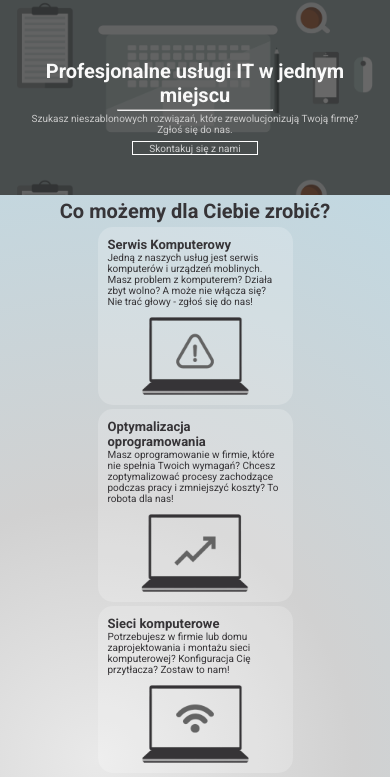
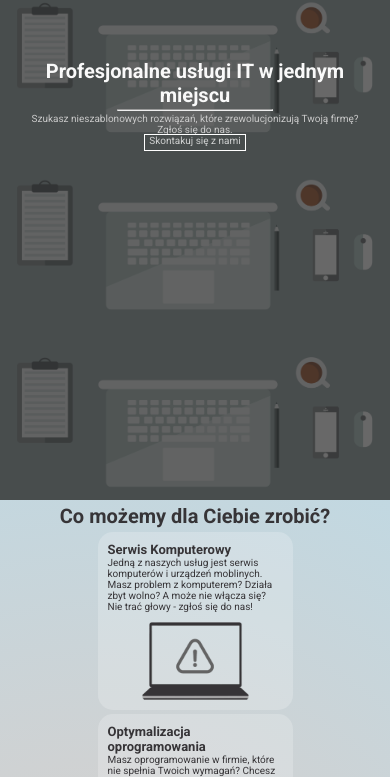
Before and after one commit to RadoslawBryla/redaxstudio_pl, a PHP site: page / in a window 390 px wide. Shown: the part 64-841 px from the top of the page. Run offline with PHP 8.4, Linux system fonts and the light colour scheme.

Commit message:
Add display:flex to lineContact

```diff
--- a/css/header.css
+++ b/css/header.css
@@ -81,8 +81,7 @@
 
 
 #header2 {
-	height: 50vw;
-
+	height: 500px;
 }
 
 #headerH1 {
@@ -92,10 +91,12 @@
 }
 
 #lineContact {
-	height: 50vw;
+	height: 500px;
 	background-color: rgba(40, 40, 40, 0.7);
 	padding-top:15vw;
 	text-align:center;
+	display: flex;
+	flex-direction: column;
 }
 
 #lineContact > h1 {
@@ -122,60 +123,13 @@
 }
 
 #lineContact > div {
-	margin-top: 2vw;
-	margin-left: 44vw;
-	margin-right: 44vw;
-	margin-bottom: 2vw;
+	width: 100px;
 	outline: 0.05vw solid white;
 	transition: all 0.5s;
-	padding-top: 0.1vw;
-	padding-bottom: 0.1vw;
+	height: 15px;
+	align-self: center;
 }
 
-@media all and (max-width: 1000px) {
-	#lineContact > div {
-		margin-left: 42vw;
-		margin-right: 42vw;
-	}
-}
-
-@media all and (max-width: 730px) {
-	#lineContact > div{
-		margin-left: 40vw;
-		margin-right: 40vw;
-	}
-}
-
-@media all and (max-width: 730px) {
-	#lineContact > div{
-		margin-left: 38vw;
-		margin-right: 38vw;
-	}
-}
-
-@media all and (max-width: 460px) {
-	#lineContact > div{
-		margin-left: 34vw;
-		margin-right: 34vw;
-	}
-}
-
-@media all and (max-width: 360px) {
-	#lineContact > div{
-		margin-left: 30vw;
-		margin-right: 30vw;
-	}
-	#lineContact {
-		padding-top:5vw;
-	}
-}
-
-@media all and (max-width: 280px) {
-	#lineContact > div{
-		margin-left: 24vw;
-		margin-right: 24vw;
-	}
-}
 
 @keyframes typing {
   0% {
```
